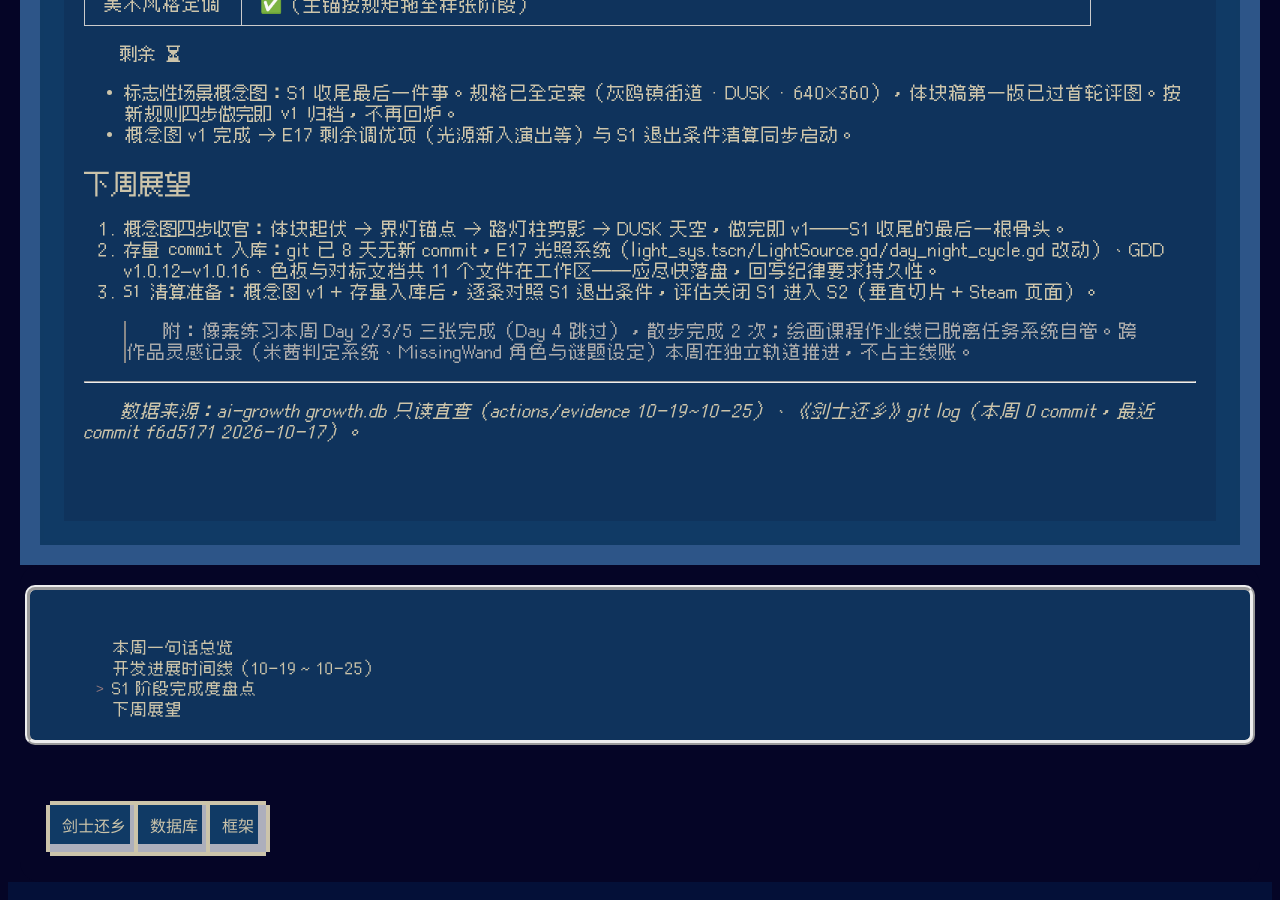
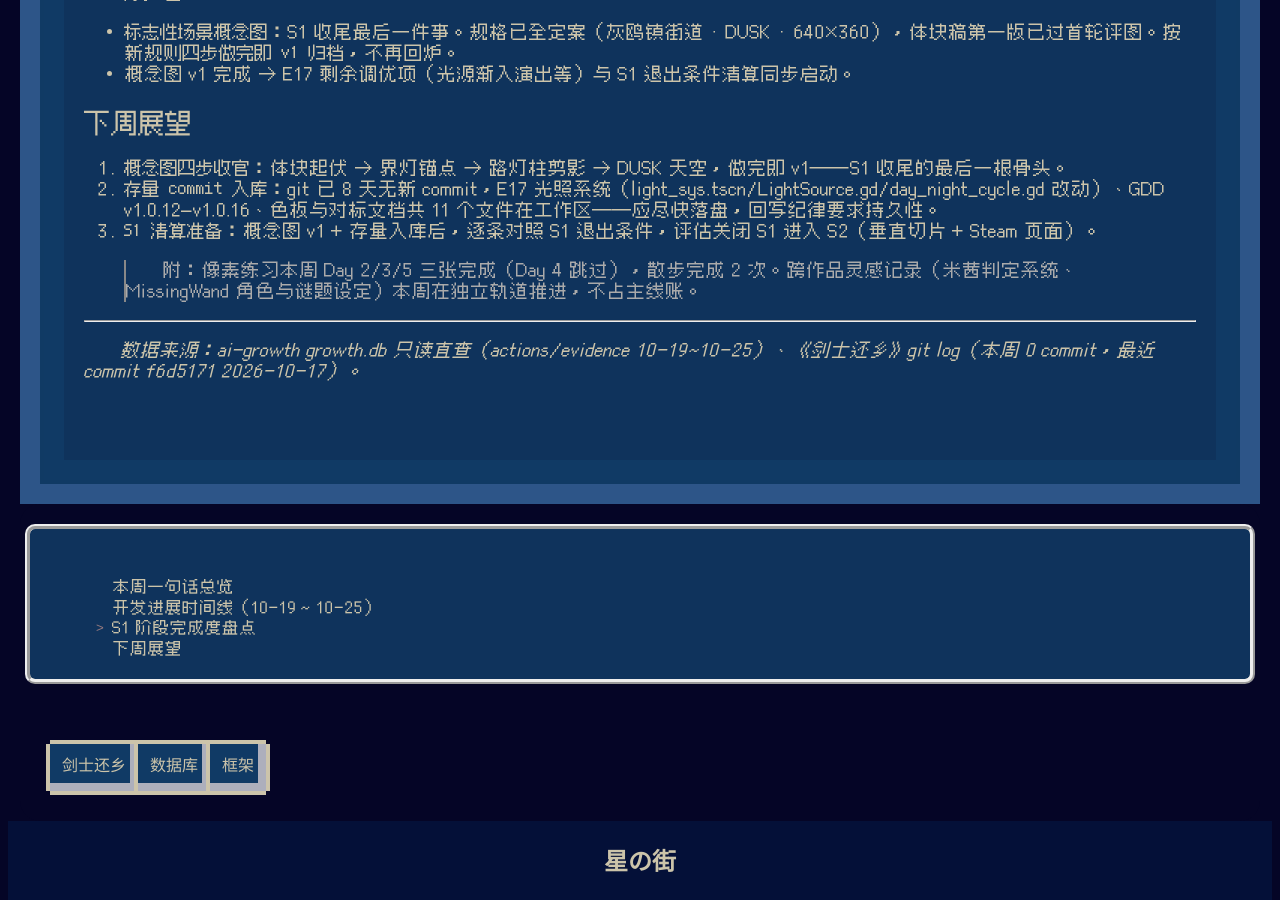
Before and after one commit to curatorjin/my_site, a Jekyll site: the page built from _posts/2026-10-25-swordsman-weekly-03.md, in a window 1280 px wide and 900 px high, scrolled down 1840 px. Built offline with Jekyll 4.4.1, drawn with Linux system fonts in a browser that asks for light colours; some of the changed text lies outside the part shown.

Commit message:
post: 周复盘 #3（10.19–10.25）——移除绘画课程相关表述

```diff
--- a/_posts/2026-10-25-swordsman-weekly-03.md
+++ b/_posts/2026-10-25-swordsman-weekly-03.md
@@ -16,7 +16,6 @@
 
 | 日期 | 事项 | 产出 / Evidence |
 |---|---|---|
-| 10-19 | 排期修正：绘画作业线（自由创作）估值失实被纠正——实际交付物为完整上色作品；作业线自此脱离任务系统，由用户自管节奏 | evidence ×1 |
 | 10-20 | **S1 收口拍板会**：6 条 S1 待定项全部拍板（火把=雾林专属机制预留、守村战形态等），回写 GDD v1.0.12；像素练习 Day 2（两色阶体积蘑菇）+ 散步完成 | evidence ×4 |
 | 10-21 | **E17 夜战照明实装日**：PointLight2D 光源分层（界灯/火把/路灯/玩家常驻微光四光源对表）、DEEP_NIGHT 档界灯安全区目测验证、档位切换 demo、路灯夜间点亮；用户自写 `LightSource.gd` 组件。回写 GDD v1.0.14。像素练习 Day 3（蘑菇重制版）+ 散步（连续第六天）完成 | evidence ×11 |
 | 10-22 | **标志性场景选定**：拍板 A 灰鸥镇街道（题眼「还乡」第一画面，唯一四时段+界灯全在场候选）+ 四师对标分析入档，回写 GDD v1.0.15 | evidence ×3 |
@@ -48,7 +47,7 @@
 2. **存量 commit 入库**：git 已 8 天无新 commit，E17 光照系统（`light_sys.tscn`/`LightSource.gd`/`day_night_cycle.gd` 改动）、GDD v1.0.12–v1.0.16、色板与对标文档共 11 个文件在工作区——应尽快落盘，回写纪律要求持久性。
 3. **S1 清算准备**：概念图 v1 + 存量入库后，逐条对照 S1 退出条件，评估关闭 S1 进入 S2（垂直切片 + Steam 页面）。
 
-> 附：像素练习本周 Day 2/3/5 三张完成（Day 4 跳过），散步完成 2 次；绘画课程作业线已脱离任务系统自管。跨作品灵感记录（米茜判定系统、MissingWand 角色与谜题设定）本周在独立轨道推进，不占主线账。
+> 附：像素练习本周 Day 2/3/5 三张完成（Day 4 跳过），散步完成 2 次。跨作品灵感记录（米茜判定系统、MissingWand 角色与谜题设定）本周在独立轨道推进，不占主线账。
 
 ---
 
```
